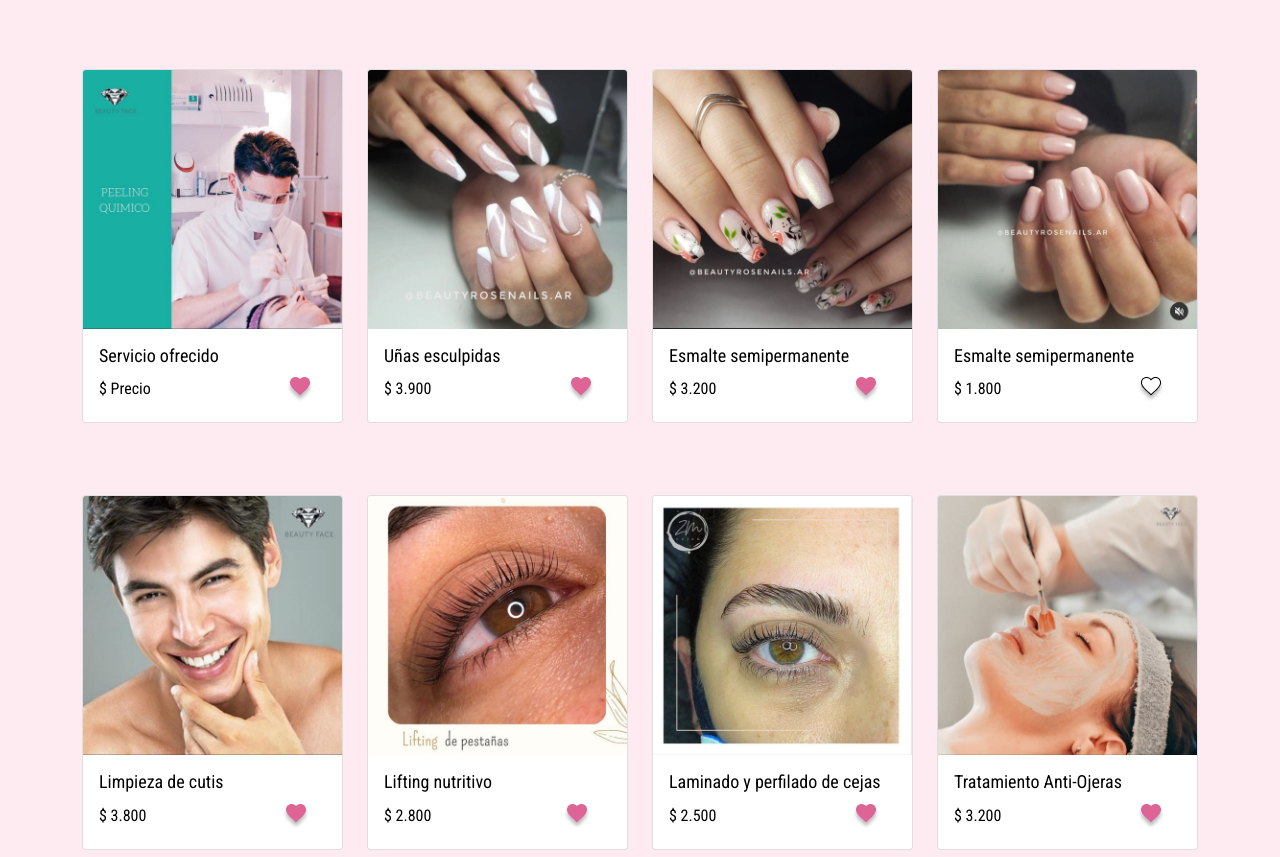
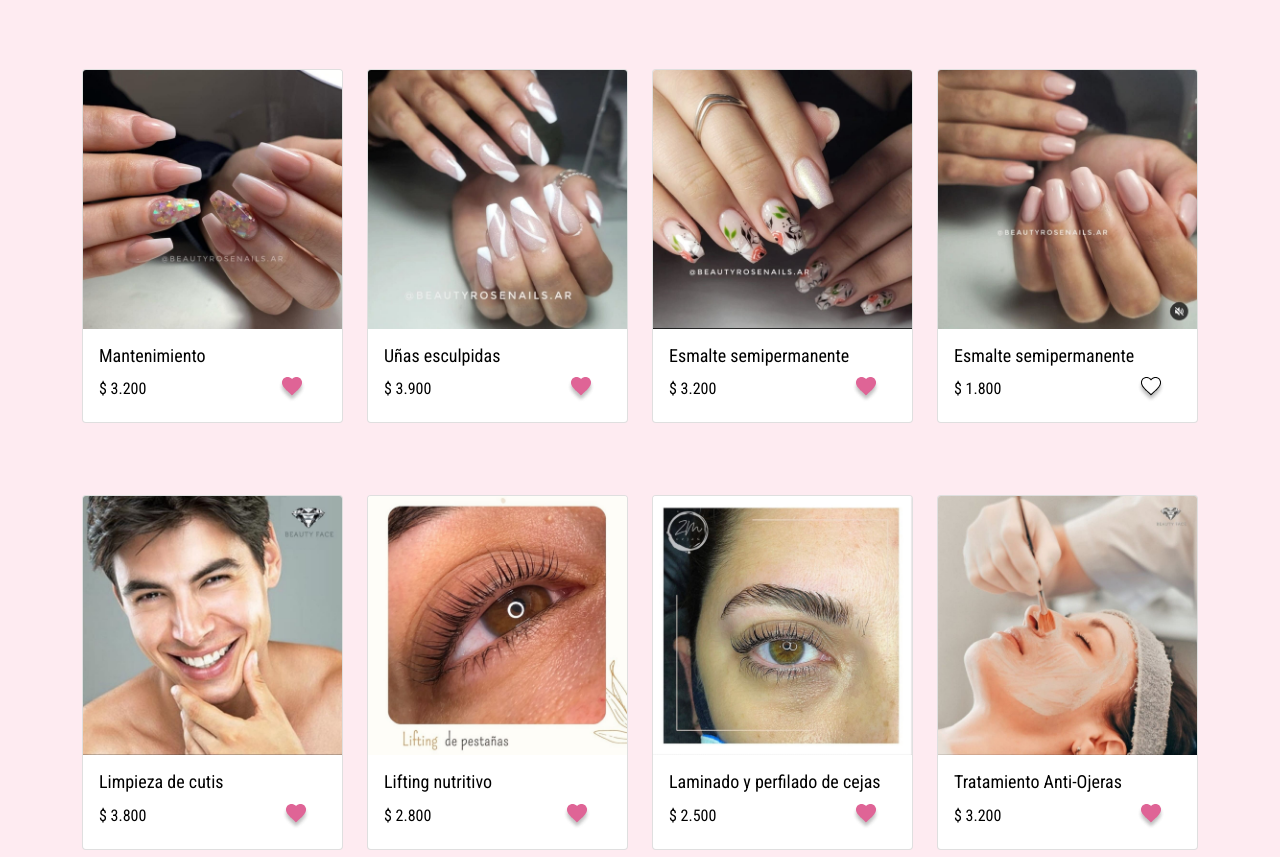
Before and after one commit to Keila-Nunez/TicTac_KeilaNunez, a website: page pages/favoritos.html in a window 1280 px wide. Shown: the part 607-1464 px from the top of the page. Drawn offline with Linux system fonts and the light colour scheme.

Commit message:
se elimina carpeta base.scss y se modifica size en description3

```diff
--- a/pages/favoritos.html
+++ b/pages/favoritos.html
@@ -176,13 +176,13 @@
                 <div class="col-lg-3 col-md-6 col-sm-12 pt-2 pb-5">
                     <div class="card h-80 hover">
                         <img class="card-img-top imgG"
-                            srcset="../multimedia/images/peelingquimicom.jpg 560w,
-                                    ../multimedia/images/peelingquimicot.jpg 600w,
-                                    ../multimedia/images/peelingquimico.jpg 1080w" loading="lazy"
-                            src="../multimedia/images/peelingquimico.jpg 1080w" loading="lazy" alt="hombre aplicando mascarilla facial">
+                            srcset="../multimedia/images/manosrosabrillosm.jpg 560w,
+                                    ../multimedia/images/manosrosabrillost.jpg 600w,
+                                    ../multimedia/images/manosrosabrillos.jpg 1080w" loading="lazy"
+                            src="../multimedia/images/manosrosabrillos.jpg 1080w" loading="lazy" alt="hombre aplicando mascarilla facial">
                         <div class="card-body imgG">
-                            <h2 class="card-title servicio">Servicio ofrecido</h2>
-                            <p class="card-text">$ Precio <img class="favoritos1" src="../multimedia/images/activo.png" alt="corazón"></p>
+                            <h2 class="card-title servicio">Mantenimiento</h2>
+                            <p class="card-text">$ 3.200<img class="favoritos1" src="../multimedia/images/activo.png" alt="corazón"></p>
                         </div>
                     </div>
                 </div>
--- a/sass/scss/_base.scss
+++ /dev/null
@@ -1,7 +0,0 @@
-@import url('https://fonts.googleapis.com/css2?family=Roboto+Condensed&family=Roboto:wght@100;400&display=swap');
-*{
-    margin: 0;
-    padding: 0;
-    color: black;
-    box-sizing: border-box;
-}
--- a/sass/scss/_mediaQueries.scss
+++ b/sass/scss/_mediaQueries.scss
@@ -33,7 +33,7 @@
     .titulo {
         font-size: 26px;
     }
-    .description3{
+    .container__banner .description3{
         font-size: map-get($sizes, 20);
     }
 }
@@ -93,7 +93,7 @@
     .description2{
         font-size: map-get($sizes, 20);
     }
-    .description3{
+    .container__banner .description3{
         font-size: map-get($sizes, 20);
     }
     .nav__menu__item:hover > .nav__menu2__sublist{
--- a/sass/scss/estilos2.scss
+++ b/sass/scss/estilos2.scss
@@ -1,6 +1,5 @@
 @import "config.scss";
 @import "variablesMaps.scss";
-@import "base.scss";
 @import "mixins.scss";
 @import "layout.scss";
 @import "header.scss";
```
Also changed, not shown: css/estilos2.css.
